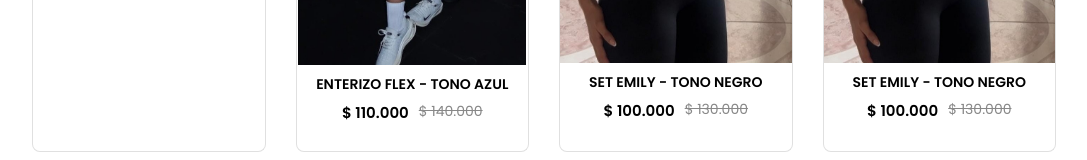
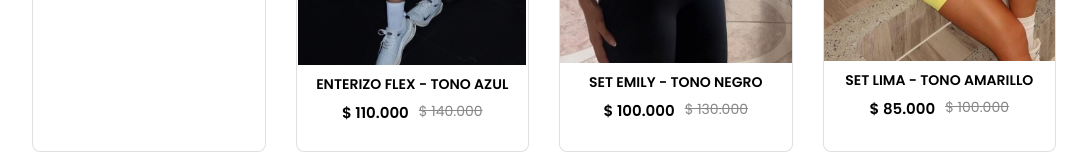
Before and after one commit to luis13xd/arual, a React (Create React App) app: page / in a window 1280 px wide. Shown: the part 1258-1418 px from the top of the page, without its empty margins (96-1183 px from the left). Built offline with nearby package versions, Linux system fonts and the light colour scheme.

Commit message:
agregamos producto de sett amarillo en new collection2

```diff
--- a/src/Components/Assets/new_data.js
+++ b/src/Components/Assets/new_data.js
@@ -31,13 +31,12 @@ let new_data = [
   },
   {
     id: 401,
-    name: "SET EMILY - TONO NEGRO",
-    image: setemilinegro1,
-    new_price: 100000,
-    old_price: 130000,
-    offer: true,
+    name: "SET LIMA - TONO AMARILLO",
+    image: setlimaamarillo1,
+    new_price: 85000,
+    old_price: 100000,
+    offer: false,
   },
-
 ];
 
 export default new_data;
```
